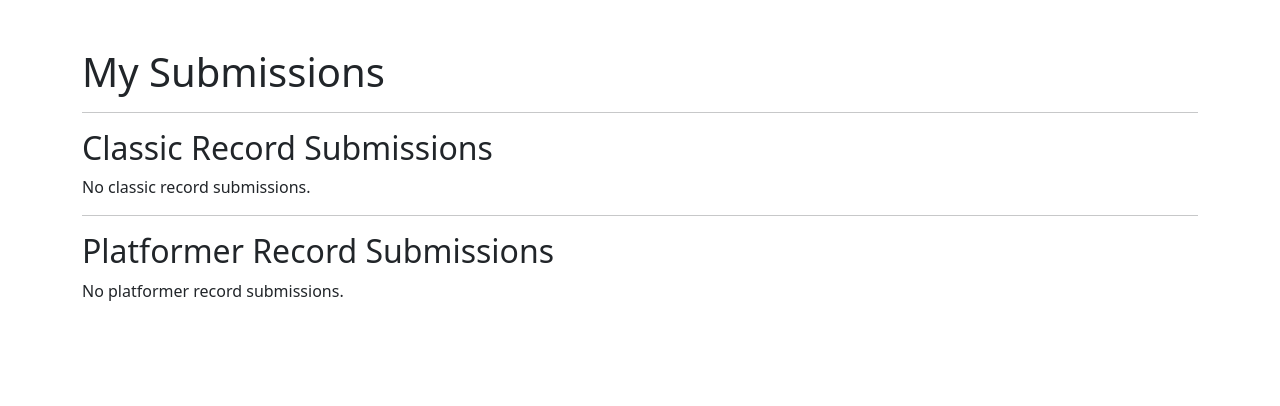
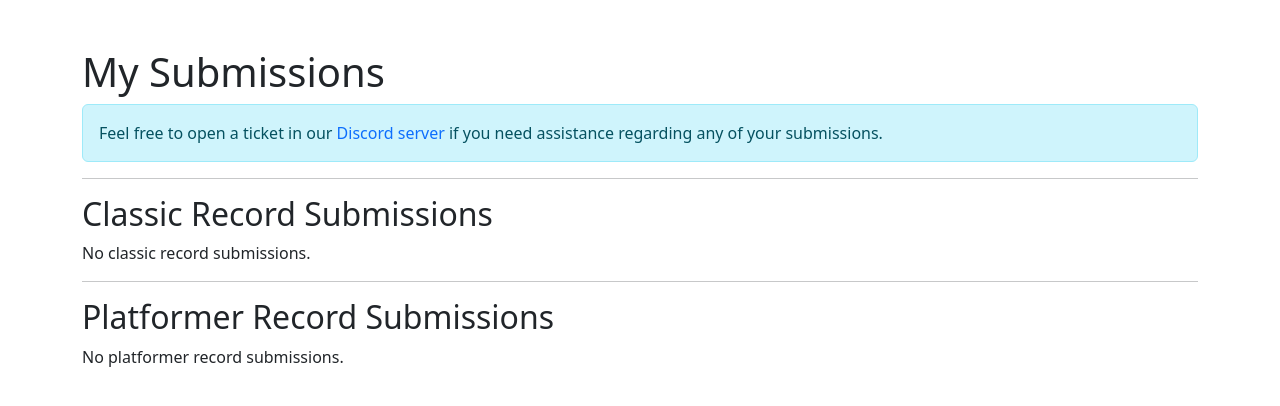
Before and after one commit to tayebelouadrassi/TheMoroccanDemonlist, a Django app: template templates/recordsubmission/submissions.html in a window 1280 px wide. Shown: the part 56-462 px from the top of the page. Run offline with Django 4.2, Linux system fonts and the light colour scheme; the template is opened without the code that fills it, so the values that code supplies are empty.

Commit message:
Alert added to the submissions page

```diff
--- a/templates/recordsubmission/submissions.html
+++ b/templates/recordsubmission/submissions.html
@@ -3,6 +3,7 @@
 {% block content %}
 <div class="container mt-5">
     <h1>My Submissions</h1>
+    <p class="alert alert-info" role="alert">Feel free to open a ticket in our <a href="https://discord.gg/Q8VdCKYZFS" class="text-decoration-none" target="_blank">Discord server</a> if you need assistance regarding any of your submissions.</p>
     <hr>
     <h2>Classic Record Submissions</h2>
     {% if classic_submissions %}
```
